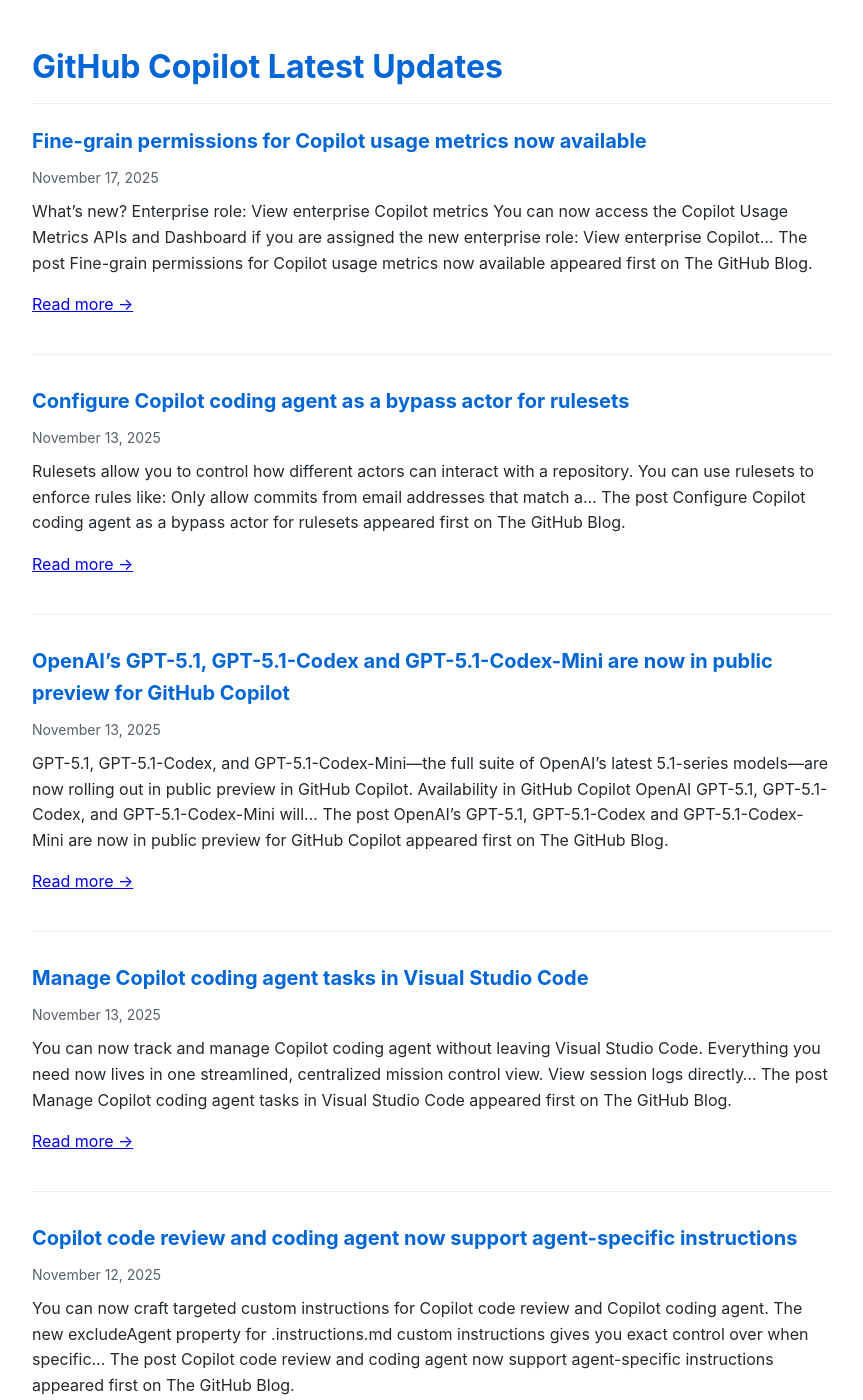
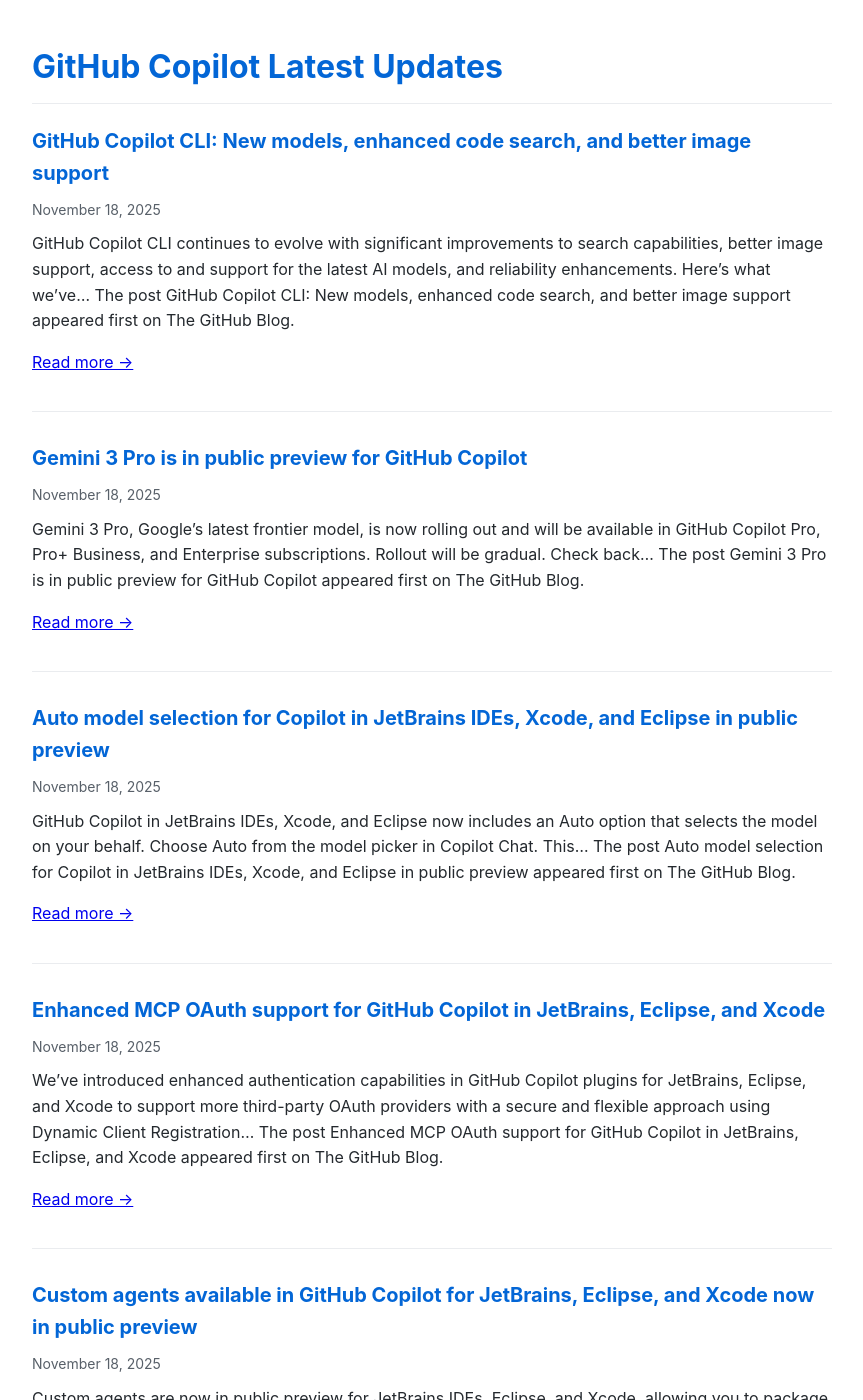
Before and after one commit to Oregand/oregand.github.io, a Jekyll site: the page copilot-feed.html, which Jekyll copies as it is, in a window 1280 px wide and 1400 px high. Shown: the whole window, without its empty margins (208-1071 px from the left). Built offline with Jekyll 4.4.1, drawn with Linux system fonts in a browser that asks for light colours; some of the changed text lies outside the part shown.

Commit message:
Update RSS feed

```diff
--- a/copilot-feed.html
+++ b/copilot-feed.html
@@ -65,136 +65,136 @@
 
   <div class="feed-item">
     <div class="feed-title">
-      <a href="https://github.blog/changelog/2025-11-17-fine-grain-permissions-for-copilot-usage-metrics-now-available" target="_blank">Fine-grain permissions for Copilot usage metrics now available</a>
+      <a href="https://github.blog/changelog/2025-11-18-github-copilot-cli-new-models-enhanced-code-search-and-better-image-support" target="_blank">GitHub Copilot CLI: New models, enhanced code search, and better image support</a>
     </div>
-    <div class="feed-date">November 17, 2025</div>
+    <div class="feed-date">November 18, 2025</div>
     <div class="feed-description">
-      What&#8217;s new? Enterprise role: View enterprise Copilot metrics You can now access the Copilot Usage Metrics APIs and Dashboard if you are assigned the new enterprise role: View enterprise Copilot&#8230;
-The post Fine-grain permissions for Copilot usage metrics now available appeared first on The GitHub Blog.
+      GitHub Copilot CLI continues to evolve with significant improvements to search capabilities, better image support, access to and support for the latest AI models, and reliability enhancements. Here&#8217;s what we&#8217;ve&#8230;
+The post GitHub Copilot CLI: New models, enhanced code search, and better image support appeared first on The GitHub Blog.
 
-      <p><a href="https://github.blog/changelog/2025-11-17-fine-grain-permissions-for-copilot-usage-metrics-now-available" target="_blank">Read more →</a></p>
+      <p><a href="https://github.blog/changelog/2025-11-18-github-copilot-cli-new-models-enhanced-code-search-and-better-image-support" target="_blank">Read more →</a></p>
     </div>
   </div>
 
   <div class="feed-item">
     <div class="feed-title">
-      <a href="https://github.blog/changelog/2025-11-13-configure-copilot-coding-agent-as-a-bypass-actor-for-rulesets" target="_blank">Configure Copilot coding agent as a bypass actor for rulesets</a>
+      <a href="https://github.blog/changelog/2025-11-18-gemini-3-pro-is-in-public-preview-for-github-copilot" target="_blank">Gemini 3 Pro is in public preview for GitHub Copilot</a>
     </div>
-    <div class="feed-date">November 13, 2025</div>
+    <div class="feed-date">November 18, 2025</div>
     <div class="feed-description">
-      Rulesets allow you to control how different actors can interact with a repository. You can use rulesets to enforce rules like: Only allow commits from email addresses that match a&#8230;
-The post Configure Copilot coding agent as a bypass actor for rulesets appeared first on The GitHub Blog.
+      Gemini 3 Pro, Google&#8217;s latest frontier model, is now rolling out and will be available in GitHub Copilot Pro, Pro+ Business, and Enterprise subscriptions. Rollout will be gradual. Check back&#8230;
+The post Gemini 3 Pro is in public preview for GitHub Copilot appeared first on The GitHub Blog.
 
-      <p><a href="https://github.blog/changelog/2025-11-13-configure-copilot-coding-agent-as-a-bypass-actor-for-rulesets" target="_blank">Read more →</a></p>
+      <p><a href="https://github.blog/changelog/2025-11-18-gemini-3-pro-is-in-public-preview-for-github-copilot" target="_blank">Read more →</a></p>
     </div>
   </div>
 
   <div class="feed-item">
     <div class="feed-title">
-      <a href="https://github.blog/changelog/2025-11-13-openais-gpt-5-1-gpt-5-1-codex-and-gpt-5-1-codex-mini-are-now-in-public-preview-for-github-copilot" target="_blank">OpenAI’s GPT-5.1, GPT-5.1-Codex and GPT-5.1-Codex-Mini are now in public preview for GitHub Copilot</a>
+      <a href="https://github.blog/changelog/2025-11-18-auto-model-selection-for-copilot-in-jetbrains-ides-xcode-and-eclipse-in-public-preview" target="_blank">Auto model selection for Copilot in JetBrains IDEs, Xcode, and Eclipse in public preview</a>
     </div>
-    <div class="feed-date">November 13, 2025</div>
+    <div class="feed-date">November 18, 2025</div>
     <div class="feed-description">
-      GPT-5.1, GPT-5.1-Codex, and GPT-5.1-Codex-Mini&#8212;the full suite of OpenAI&#8217;s latest 5.1-series models&#8212;are now rolling out in public preview in GitHub Copilot. Availability in GitHub Copilot OpenAI GPT-5.1, GPT-5.1-Codex, and GPT-5.1-Codex-Mini will&#8230;
-The post OpenAI&#8217;s GPT-5.1, GPT-5.1-Codex and GPT-5.1-Codex-Mini are now in public preview for GitHub Copilot appeared first on The GitHub Blog.
+      GitHub Copilot in JetBrains IDEs, Xcode, and Eclipse now includes an Auto option that selects the model on your behalf. Choose Auto from the model picker in Copilot Chat. This&#8230;
+The post Auto model selection for Copilot in JetBrains IDEs, Xcode, and Eclipse in public preview appeared first on The GitHub Blog.
 
-      <p><a href="https://github.blog/changelog/2025-11-13-openais-gpt-5-1-gpt-5-1-codex-and-gpt-5-1-codex-mini-are-now-in-public-preview-for-github-copilot" target="_blank">Read more →</a></p>
+      <p><a href="https://github.blog/changelog/2025-11-18-auto-model-selection-for-copilot-in-jetbrains-ides-xcode-and-eclipse-in-public-preview" target="_blank">Read more →</a></p>
     </div>
   </div>
 
   <div class="feed-item">
     <div class="feed-title">
-      <a href="https://github.blog/changelog/2025-11-13-manage-copilot-coding-agent-tasks-in-visual-studio-code" target="_blank">Manage Copilot coding agent tasks in Visual Studio Code</a>
+      <a href="https://github.blog/changelog/2025-11-18-enhanced-mcp-oauth-support-for-github-copilot-in-jetbrains-eclipse-and-xcode" target="_blank">Enhanced MCP OAuth support for GitHub Copilot in JetBrains, Eclipse, and Xcode</a>
     </div>
-    <div class="feed-date">November 13, 2025</div>
+    <div class="feed-date">November 18, 2025</div>
     <div class="feed-description">
-      You can now track and manage Copilot coding agent without leaving Visual Studio Code. Everything you need now lives in one streamlined, centralized mission control view. View session logs directly&#8230;
-The post Manage Copilot coding agent tasks in Visual Studio Code appeared first on The GitHub Blog.
+      We&#8217;ve introduced enhanced authentication capabilities in GitHub Copilot plugins for JetBrains, Eclipse, and Xcode to support more third-party OAuth providers with a secure and flexible approach using Dynamic Client Registration&#8230;
+The post Enhanced MCP OAuth support for GitHub Copilot in JetBrains, Eclipse, and Xcode appeared first on The GitHub Blog.
 
-      <p><a href="https://github.blog/changelog/2025-11-13-manage-copilot-coding-agent-tasks-in-visual-studio-code" target="_blank">Read more →</a></p>
+      <p><a href="https://github.blog/changelog/2025-11-18-enhanced-mcp-oauth-support-for-github-copilot-in-jetbrains-eclipse-and-xcode" target="_blank">Read more →</a></p>
     </div>
   </div>
 
   <div class="feed-item">
     <div class="feed-title">
-      <a href="https://github.blog/changelog/2025-11-12-copilot-code-review-and-coding-agent-now-support-agent-specific-instructions" target="_blank">Copilot code review and coding agent now support agent-specific instructions</a>
+      <a href="https://github.blog/changelog/2025-11-18-custom-agents-available-in-github-copilot-for-jetbrains-eclipse-and-xcode-now-in-public-preview" target="_blank">Custom agents available in GitHub Copilot for JetBrains, Eclipse, and Xcode now in public preview</a>
     </div>
-    <div class="feed-date">November 12, 2025</div>
+    <div class="feed-date">November 18, 2025</div>
     <div class="feed-description">
-      You can now craft targeted custom instructions for Copilot code review and Copilot coding agent. The new excludeAgent property for .instructions.md custom instructions gives you exact control over when specific&#8230;
-The post Copilot code review and coding agent now support agent-specific instructions appeared first on The GitHub Blog.
+      Custom agents are now in public preview for JetBrains IDEs, Eclipse, and Xcode, allowing you to package reusable expertise, guardrails, and tool access into AI agents tailored to your project&#8230;
+The post Custom agents available in GitHub Copilot for JetBrains, Eclipse, and Xcode now in public preview appeared first on The GitHub Blog.
 
-      <p><a href="https://github.blog/changelog/2025-11-12-copilot-code-review-and-coding-agent-now-support-agent-specific-instructions" target="_blank">Read more →</a></p>
+      <p><a href="https://github.blog/changelog/2025-11-18-custom-agents-available-in-github-copilot-for-jetbrains-eclipse-and-xcode-now-in-public-preview" target="_blank">Read more →</a></p>
     </div>
   </div>
 
   <div class="feed-item">
     <div class="feed-title">
-      <a href="https://github.blog/changelog/2025-11-11-auto-model-selection-for-copilot-in-visual-studio-in-public-preview" target="_blank">Auto model selection for Copilot in Visual Studio in public preview</a>
+      <a href="https://github.blog/changelog/2025-11-18-isolated-subagents-for-jetbrains-eclipse-and-xcode-now-in-public-preview" target="_blank">Isolated Subagents for JetBrains, Eclipse, and Xcode now in public preview</a>
     </div>
-    <div class="feed-date">November 11, 2025</div>
+    <div class="feed-date">November 18, 2025</div>
     <div class="feed-description">
-      GitHub Copilot in Visual Studio now includes an Auto option you can select from the model picker where Copilot picks the model for you. Auto is now available all Copilot&#8230;
-The post Auto model selection for Copilot in Visual Studio in public preview appeared first on The GitHub Blog.
+      We&#8217;re excited to share that isolated subagents are now in public preview across JetBrains IDEs, Eclipse, and Xcode! Empowered by isolated context, subagents let you delegate focused tasks to autonomous&#8230;
+The post Isolated Subagents for JetBrains, Eclipse, and Xcode now in public preview appeared first on The GitHub Blog.
 
-      <p><a href="https://github.blog/changelog/2025-11-11-auto-model-selection-for-copilot-in-visual-studio-in-public-preview" target="_blank">Read more →</a></p>
+      <p><a href="https://github.blog/changelog/2025-11-18-isolated-subagents-for-jetbrains-eclipse-and-xcode-now-in-public-preview" target="_blank">Read more →</a></p>
     </div>
   </div>
 
   <div class="feed-item">
     <div class="feed-title">
-      <a href="https://github.blog/changelog/2025-11-10-claude-sonnet-3-5-deprecated-claude-haiku-4-5-available-in-copilot-free" target="_blank">Claude Sonnet 3.5 deprecated, Claude Haiku 4.5 available in Copilot Free</a>
+      <a href="https://github.blog/changelog/2025-11-18-github-copilot-next-edit-suggestions-nes-now-in-public-preview-for-xcode-and-eclipse" target="_blank">GitHub Copilot Next Edit Suggestions (NES) now in public preview for Xcode and Eclipse</a>
     </div>
-    <div class="feed-date">November 10, 2025</div>
+    <div class="feed-date">November 18, 2025</div>
     <div class="feed-description">
-      We have deprecated Claude Sonnet 3.5 across all GitHub Copilot experiences (including Copilot Chat, inline edits, ask and agent modes, and code completions) as of today, November 10th 2025. As&#8230;
-The post Claude Sonnet 3.5 deprecated, Claude Haiku 4.5 available in Copilot Free appeared first on The GitHub Blog.
+      GitHub Copilot Next Edit Suggestions (NES) is now available in public preview for Xcode and Eclipse. This new feature helps developers move faster by suggesting the next logical edit based&#8230;
+The post GitHub Copilot Next Edit Suggestions (NES) now in public preview for Xcode and Eclipse appeared first on The GitHub Blog.
 
-      <p><a href="https://github.blog/changelog/2025-11-10-claude-sonnet-3-5-deprecated-claude-haiku-4-5-available-in-copilot-free" target="_blank">Read more →</a></p>
+      <p><a href="https://github.blog/changelog/2025-11-18-github-copilot-next-edit-suggestions-nes-now-in-public-preview-for-xcode-and-eclipse" target="_blank">Read more →</a></p>
     </div>
   </div>
 
   <div class="feed-item">
     <div class="feed-title">
-      <a href="https://github.blog/changelog/2025-11-10-raptor-mini-is-rolling-out-in-public-preview-for-github-copilot" target="_blank">Raptor mini is rolling out in public preview for GitHub Copilot</a>
+      <a href="https://github.blog/changelog/2025-11-18-github-copilot-coding-agent-for-eclipse-now-in-public-preview" target="_blank">GitHub Copilot coding agent for Eclipse now in public preview</a>
     </div>
-    <div class="feed-date">November 10, 2025</div>
+    <div class="feed-date">November 18, 2025</div>
     <div class="feed-description">
-      Raptor mini, a new experimental model, is now rolling out in GitHub Copilot to Pro, Pro+, and Free plans in Visual Studio Code. You&#8217;ll be able to select the model&#8230;
-The post Raptor mini is rolling out in public preview for GitHub Copilot appeared first on The GitHub Blog.
+      GitHub Copilot coding agent is now available in public preview for Eclipse. This release brings Copilot directly into native Eclipse workflows. What&#8217;s new Delegate from Eclipse: Describe a task in&#8230;
+The post GitHub Copilot coding agent for Eclipse now in public preview appeared first on The GitHub Blog.
 
-      <p><a href="https://github.blog/changelog/2025-11-10-raptor-mini-is-rolling-out-in-public-preview-for-github-copilot" target="_blank">Read more →</a></p>
+      <p><a href="https://github.blog/changelog/2025-11-18-github-copilot-coding-agent-for-eclipse-now-in-public-preview" target="_blank">Read more →</a></p>
     </div>
   </div>
 
   <div class="feed-item">
     <div class="feed-title">
-      <a href="https://github.blog/changelog/2025-11-05-the-legacy-copilot-usage-report-csv-is-no-longer-available" target="_blank">The legacy Copilot usage report CSV is no longer available</a>
+      <a href="https://github.blog/changelog/2025-11-18-plan-mode-in-github-copilot-now-in-public-preview-in-jetbrains-eclipse-and-xcode" target="_blank">Plan mode in GitHub Copilot now in public preview in JetBrains, Eclipse, and Xcode</a>
     </div>
-    <div class="feed-date">November 5, 2025</div>
+    <div class="feed-date">November 18, 2025</div>
     <div class="feed-description">
-      We&#8217;ve retired the legacy Copilot usage report CSV that was previously available to organization administrators under Copilot access settings. Three months ago, the legacy usage report was deprecated in favor&#8230;
-The post The legacy Copilot usage report CSV is no longer available appeared first on The GitHub Blog.
+      We&#8217;re excited to announce that plan mode in GitHub Copilot is now available in public preview for JetBrains IDEs, Eclipse, and Xcode. Here&#8217;s what you need to know about this&#8230;
+The post Plan mode in GitHub Copilot now in public preview in JetBrains, Eclipse, and Xcode appeared first on The GitHub Blog.
 
-      <p><a href="https://github.blog/changelog/2025-11-05-the-legacy-copilot-usage-report-csv-is-no-longer-available" target="_blank">Read more →</a></p>
+      <p><a href="https://github.blog/changelog/2025-11-18-plan-mode-in-github-copilot-now-in-public-preview-in-jetbrains-eclipse-and-xcode" target="_blank">Read more →</a></p>
     </div>
   </div>
 
   <div class="feed-item">
     <div class="feed-title">
-      <a href="https://github.blog/changelog/2025-11-05-copilot-coding-agent-supports-organization-custom-instructions" target="_blank">Copilot coding agent supports organization custom instructions</a>
+      <a href="https://github.blog/changelog/2025-11-18-internal-mcp-registry-and-allowlist-controls-for-vs-code-stable-in-public-preview" target="_blank">MCP registry and allowlist controls for VS Code Stable in public preview</a>
     </div>
-    <div class="feed-date">November 5, 2025</div>
+    <div class="feed-date">November 18, 2025</div>
     <div class="feed-description">
-      Copilot coding agent, our asynchronous, autonomous background agent, now supports organization custom instructions. Custom instructions allow you to guide Copilot on how to understand your project as well as how&#8230;
-The post Copilot coding agent supports organization custom instructions appeared first on The GitHub Blog.
+      Enterprise and organization administrators can now configure MCP registries and enforce allowlist policies in the latest release of VS Code Stable, bringing these governance controls to the majority of Copilot&#8230;
+The post MCP registry and allowlist controls for VS Code Stable in public preview appeared first on The GitHub Blog.
 
-      <p><a href="https://github.blog/changelog/2025-11-05-copilot-coding-agent-supports-organization-custom-instructions" target="_blank">Read more →</a></p>
+      <p><a href="https://github.blog/changelog/2025-11-18-internal-mcp-registry-and-allowlist-controls-for-vs-code-stable-in-public-preview" target="_blank">Read more →</a></p>
     </div>
   </div>
 
   <div class="update-info">
-    Feed last updated: November 18, 2025 at 12:01 PM
+    Feed last updated: November 19, 2025 at 12:02 AM
   </div>
 </body>
 </html>
```
